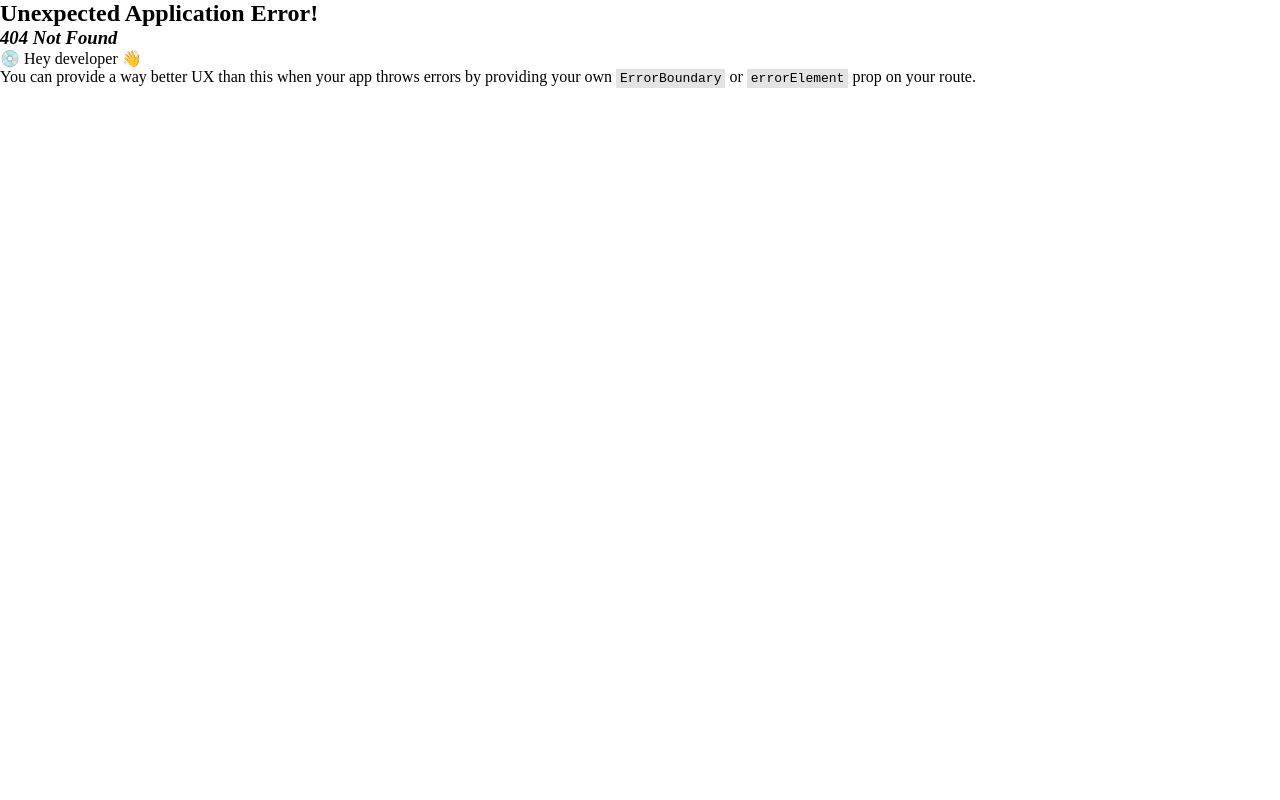
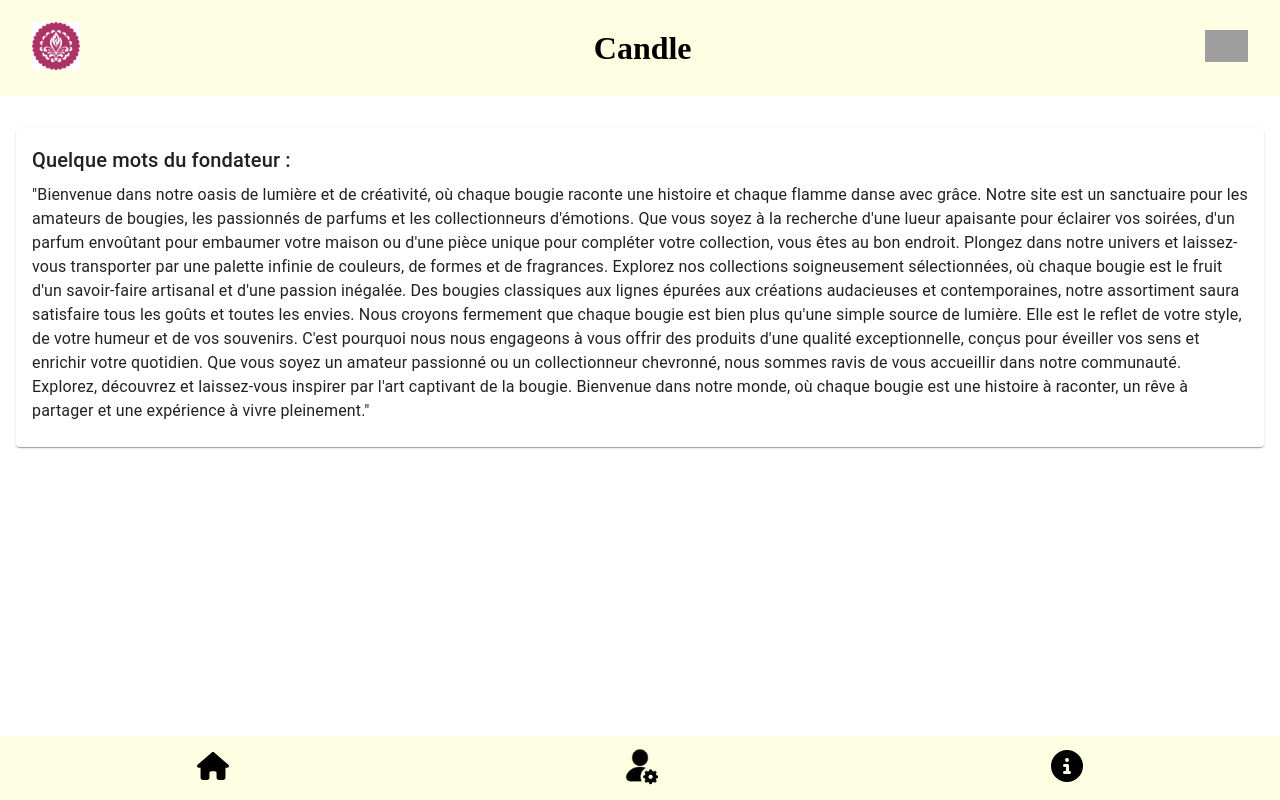
Before and after one commit to Bak-Faek/Checkpoint, a React (Vite) app in the folder frontend/: page /about in a window 1280 px wide. Before the commit this address had no page. Built offline with nearby package versions, Linux system fonts and the light colour scheme; grey boxes are pictures that could not be loaded.

Commit message:
ajout page about

```diff
--- a/frontend/src/components/Navbar/Navbar.jsx
+++ b/frontend/src/components/Navbar/Navbar.jsx
@@ -1,7 +1,7 @@
 import { Link } from "react-router-dom";
 import styles from "./Navbar.module.css";
 import home from "../../assets/HomeMobile.svg";
-import plus from "../../assets/Plus.svg";
+import admin from "../../assets/admin.png";
 import About from "../../assets/About.svg";
 
 export default function Navbar() {
@@ -15,7 +15,7 @@ export default function Navbar() {
         </li>
         <li>
           <Link to="/admin">
-            <img className={styles.naviconplus} src={plus} alt="icon plus" />
+            <img className={styles.amdin} src={admin} alt="admin" />
           </Link>
         </li>
         <li>
--- a/frontend/src/components/Navbar/Navbar.module.css
+++ b/frontend/src/components/Navbar/Navbar.module.css
@@ -13,8 +13,8 @@
 .Navbaricon {
   width: 2rem;
 }
-.naviconplus {
-  width: 2rem;
+.amdin {
+  width: 3rem;
 }
 nav ul,
 nav li {
--- /dev/null
+++ b/frontend/src/components/about.jsx
@@ -0,0 +1,61 @@
+import Card from "@mui/material/Card";
+import CardContent from "@mui/material/CardContent";
+import Typography from "@mui/material/Typography";
+import Box from "@mui/material/Box";
+
+export default function aboutUs() {
+  return (
+    <Box
+      sx={{
+        display: "flex",
+        flexDirection: "row",
+        flexWrap: "wrap",
+        justifyContent: "center",
+        alignItems: "center",
+        gap: 2,
+        margin: 2,
+        marginBottom: 10,
+      }}
+    >
+      <Card
+        sx={{
+          display: "flex",
+          flexDirection: "column",
+          justifyContent: "center",
+          alignItems: "center",
+        }}
+      >
+        <CardContent>
+          <Typography gutterBottom variant="h6" component="div">
+            Quelque mots du fondateur :
+          </Typography>
+          <Typography>
+            "Bienvenue dans notre oasis de lumière et de créativité, où chaque
+            bougie raconte une histoire et chaque flamme danse avec grâce. Notre
+            site est un sanctuaire pour les amateurs de bougies, les passionnés
+            de parfums et les collectionneurs d'émotions. Que vous soyez à la
+            recherche d'une lueur apaisante pour éclairer vos soirées, d'un
+            parfum envoûtant pour embaumer votre maison ou d'une pièce unique
+            pour compléter votre collection, vous êtes au bon endroit. Plongez
+            dans notre univers et laissez-vous transporter par une palette
+            infinie de couleurs, de formes et de fragrances. Explorez nos
+            collections soigneusement sélectionnées, où chaque bougie est le
+            fruit d'un savoir-faire artisanal et d'une passion inégalée. Des
+            bougies classiques aux lignes épurées aux créations audacieuses et
+            contemporaines, notre assortiment saura satisfaire tous les goûts et
+            toutes les envies. Nous croyons fermement que chaque bougie est bien
+            plus qu'une simple source de lumière. Elle est le reflet de votre
+            style, de votre humeur et de vos souvenirs. C'est pourquoi nous nous
+            engageons à vous offrir des produits d'une qualité exceptionnelle,
+            conçus pour éveiller vos sens et enrichir votre quotidien. Que vous
+            soyez un amateur passionné ou un collectionneur chevronné, nous
+            sommes ravis de vous accueillir dans notre communauté. Explorez,
+            découvrez et laissez-vous inspirer par l'art captivant de la bougie.
+            Bienvenue dans notre monde, où chaque bougie est une histoire à
+            raconter, un rêve à partager et une expérience à vivre pleinement."
+          </Typography>
+        </CardContent>
+      </Card>
+    </Box>
+  );
+}
--- a/frontend/src/main.jsx
+++ b/frontend/src/main.jsx
@@ -8,6 +8,7 @@ import CandlePage from "./pages/CandlePage";
 import AdminPage from "./pages/AdminPage";
 import AdminAddForm from "./components/Admin/Add/AddForm";
 import LoginPage from "./pages/LogInPage";
+import AboutPage from "./pages/AboutPage";
 
 const router = createBrowserRouter([
   {
@@ -30,6 +31,10 @@ const router = createBrowserRouter([
     path: "/login",
     element: <LoginPage />,
   },
+  {
+    path: "/about",
+    element: <AboutPage />,
+  },
 ]);
 
 const root = ReactDOM.createRoot(document.getElementById("root"));
--- /dev/null
+++ b/frontend/src/pages/AboutPage.jsx
@@ -0,0 +1,15 @@
+import Header from "../components/Header/Header";
+import Navbar from "../components/Navbar/Navbar";
+import AboutUs from "../components/about";
+
+function AboutPage() {
+  return (
+    <div>
+      <Header />
+      <AboutUs />
+      <Navbar />
+    </div>
+  );
+}
+
+export default AboutPage;
```
Also changed, not shown: frontend/src/assets/admin.png (added).
